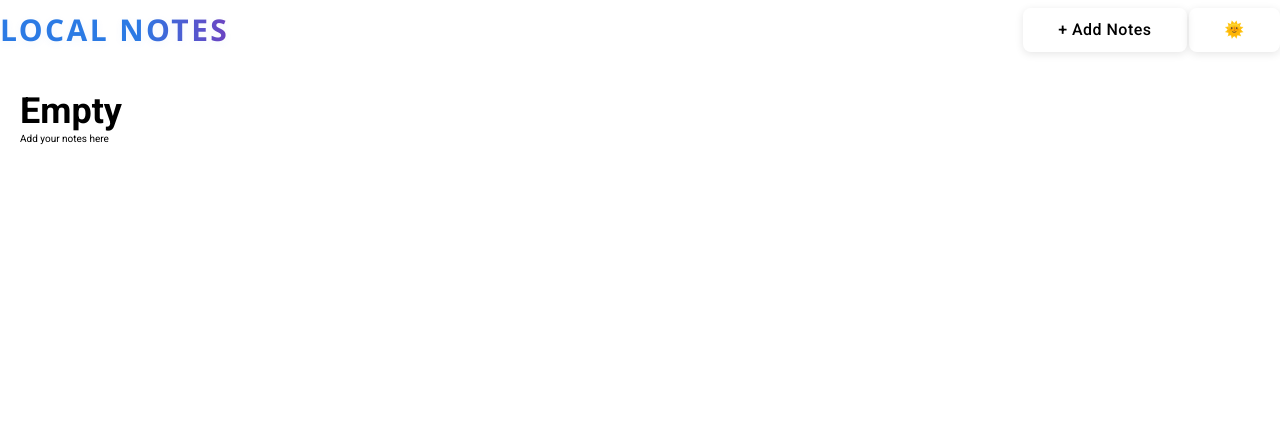
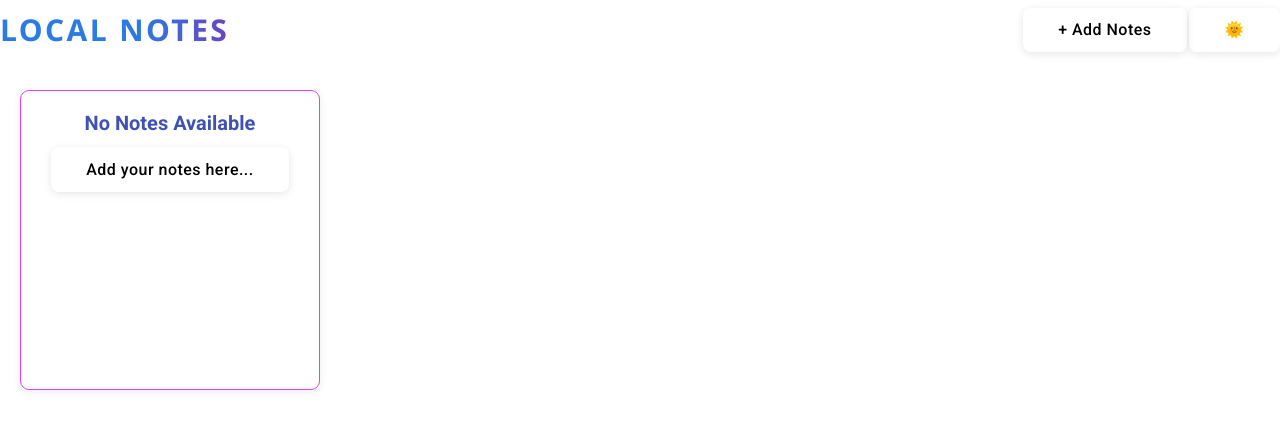
Before and after one commit to ak-tech04/Local-Notes, a plain HTML site: page index.html in a window 1280 px wide. Drawn offline with Linux system fonts and the light colour scheme.

Commit message:
added favicon

```diff
--- a/index.html
+++ b/index.html
@@ -4,6 +4,8 @@
     <meta charset="UTF-8" />
     <meta name="viewport" content="width=device-width, initial-scale=1.0" />
     <title>Local Notes</title>
+    <link rel="icon" href="favicon.ico" type="image/x-icon">
+
     <link rel="preconnect" href="https://fonts.googleapis.com" />
     <link rel="preconnect" href="https://fonts.gstatic.com" crossorigin />
     <link
@@ -14,8 +16,7 @@
     <link rel="stylesheet" href="styles/layout.css" />
     <link rel="stylesheet" href="styles/component.css" />
     <script type="module" src="scripts/onload.js" defer ></script>
-    <!-- <script src="scripts/app.js" defer></script> -->
-    <!-- <script src="scripts/base.js" defer></script> -->
+
   </head>
   <body>
     <header>
--- a/scripts/onload.js
+++ b/scripts/onload.js
@@ -111,11 +111,18 @@ function renderNotes(note) {
 function renderNull() {
   let notesContainer = document.querySelector(".notes-container");
   let noteCard = document.createElement("div");
-  noteCard.classList.add("noteCard");
+  noteCard.classList.add("note-card");
   noteCard.innerHTML = `
-        <h2>Empty </h2>
-        <p>Add your notes here </p>
+        <h2 class='note-card-title'>No Notes Available </h2>
         `;
+  let button = document.createElement("button");
+  button.innerText = "Add your notes here...";
+  button.classList.add("btn", "primary-btn");
+  noteCard.appendChild(button);
+
   notesContainer.appendChild(noteCard);
+  button.addEventListener("click", openNoteDialog);
+
+
   return;
 }
--- a/styles/component.css
+++ b/styles/component.css
@@ -139,7 +139,7 @@
 /* note card  */
 .note-card {
   height: 30rem;
-  width: 20rem;
+  width: 30rem;
   overflow-y: auto;
   scrollbar-width: none;
   /* overflow-x: hidden; */
@@ -152,6 +152,7 @@
   max-width: 100%;
   transition: box-shadow 0.18s, background 0.2s;
   border: 1.5px solid var(--accent, #E040FB);
+  text-align: center;
 }
 
 .note-card-title {
@@ -159,6 +160,7 @@
   font-weight: var(--font-weight-bold, 700);
   color: var(--primary, #3F51B5);
   margin-bottom: 1.2rem;
+  /* text-align: center; */
   word-break: break-word;
 }
 
@@ -168,4 +170,5 @@
   color: var(--text, #23272F);
   line-height: var(--line-height-normal, 1.5);
   word-break: break-word;
+  /* text-align: center; */
 }
```
Also changed, not shown: favicon.ico (added).
